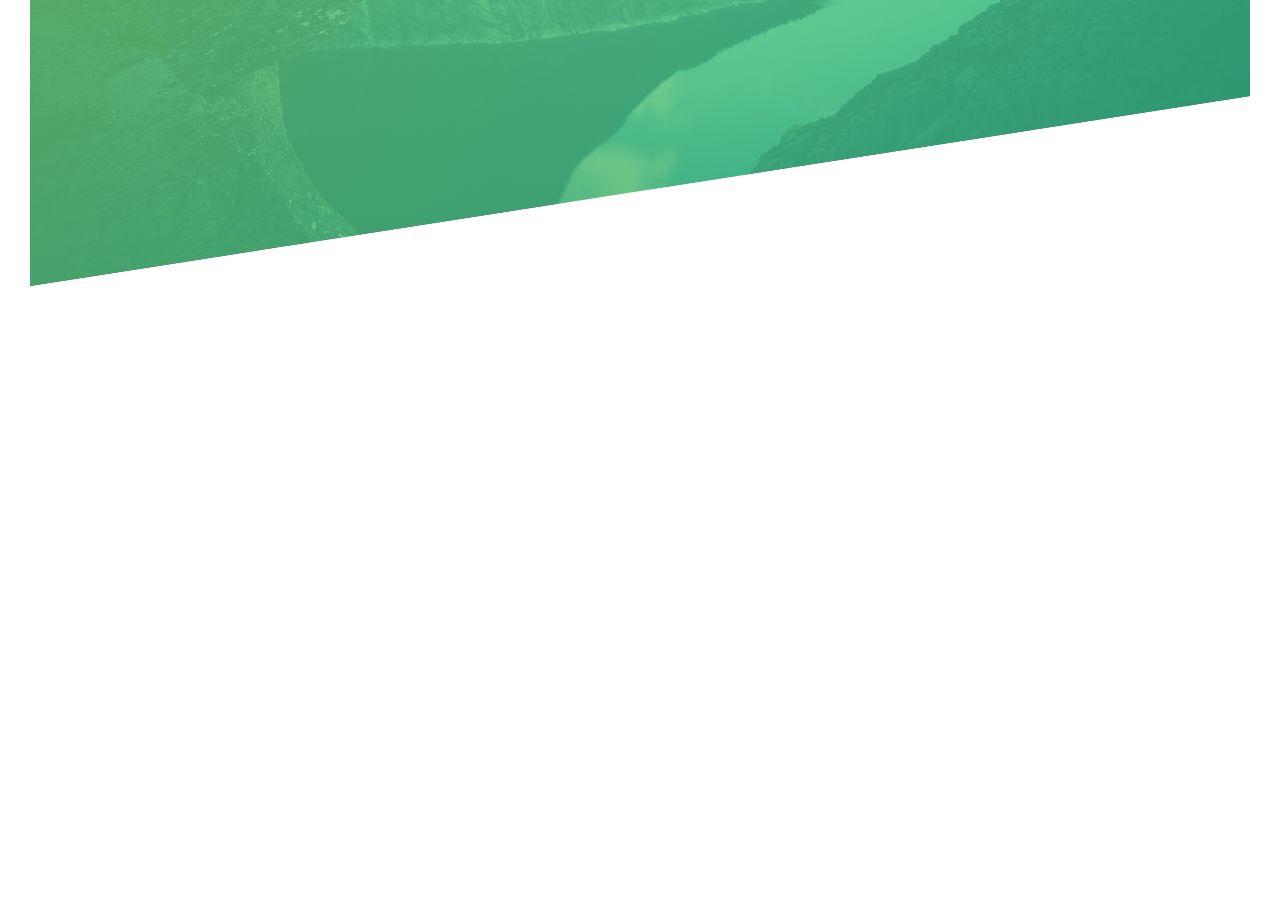
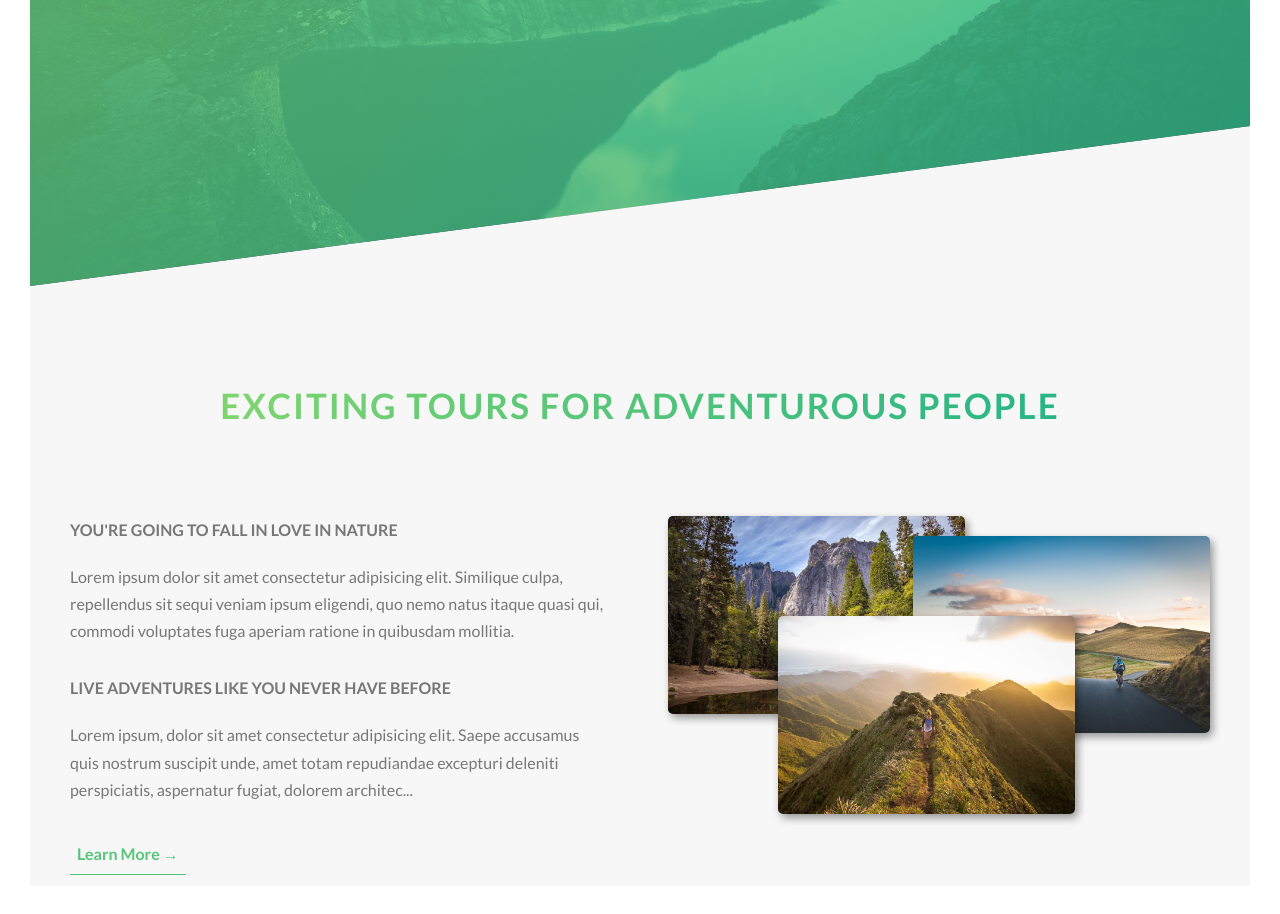
Before and after one commit to mgthihazaw/tourpage, a website: page index.html in a window 1280 px wide. Shown: the part 504-1418 px from the top of the page. Before the commit the page ends 820 px from the top, so only its background shows below. Drawn offline with Linux system fonts and the light colour scheme.

Commit message:
add section-about

```diff
--- a/index.html
+++ b/index.html
@@ -29,6 +29,37 @@
         <a href="#" class="btn btn--white btn--animated">discover our tours</a>
       </div>
     </div>
+
+    <main>
+      <div class="section-about">
+        <div class="u-text-center m-b-8">
+          <h2 class="heading-secondary ">
+            Exciting tours for adventurous people
+          </h2>
+        </div>
+        <div class="row">
+          <div class="col-1-of-2">
+            <h3 class="heading-tertiary m-b-2">You're going to fall in love in nature</h3>
+            <p class="paragraph">
+              Lorem ipsum dolor sit amet consectetur adipisicing elit. Similique culpa, repellendus sit sequi veniam ipsum eligendi, quo nemo natus itaque quasi qui, commodi voluptates fuga aperiam ratione in quibusdam mollitia.
+            </p>
+
+            <h3 class="heading-tertiary m-b-2">Live adventures like you never have before</h3>
+            <p class="paragraph">
+              Lorem ipsum, dolor sit amet consectetur adipisicing elit. Saepe accusamus quis nostrum suscipit unde, amet totam repudiandae excepturi deleniti perspiciatis, aspernatur fugiat, dolorem architec...
+            </p>
+            <a href="#" class="btn-text">Learn More &rarr;</a>
+          </div>
+          <div class="col-1-of-2">
+            <div class="composition">
+              <img src="img/nat-1-large.jpg" alt="photo1" class="composition__photo composition__photo--p1">
+              <img src="img/nat-2-large.jpg" alt="photo2" class="composition__photo composition__photo--p2">
+              <img src="img/nat-3-large.jpg" alt="photo3" class="composition__photo composition__photo--p3">
+            </div>
+          </div>
+        </div>
+      </div>
+    </main>
 
     <!-- <section class="grid-test">
       <div class="row">
--- a/sass/abstracts/_variables.scss
+++ b/sass/abstracts/_variables.scss
@@ -1,5 +1,6 @@
 //Color
 $grey: #777;
+$grey-light-1:#f7f7f7;
 $white: #fff;
 $black: #000;
 $primary: #55c57a;
@@ -10,3 +11,6 @@ $dark-primary: #28b485;
 $grid-width:114rem;
 $v-gutter:8rem;
 $h-gutter: 6rem;
+
+//Font
+$default-font-size : 1.6rem;
--- a/sass/base/_typography.scss
+++ b/sass/base/_typography.scss
@@ -25,3 +25,34 @@
       animation-timing-function: ease-out;
     }
   }
+  .heading-secondary{
+    font-size :3.5rem;
+    text-transform:uppercase;
+    font-weight:700;
+    display:inline-block;
+    //text gradient color
+    background-image:linear-gradient(to right,$light-primary,$dark-primary);
+    -webkit-background-clip: text;
+    color:transparent;
+    letter-spacing:0.2rem;
+    transition: all 0.2s;
+
+    &:hover{
+      transform:skewY(2deg) skewX(15deg) scale(1.1);
+      text-shadow: 0.2rem 0.4rem 2rem rgba($black,0.4);
+    }
+
+  }
+
+  .heading-tertiary{
+    font-size : $default-font-size;
+    font-weight:700;
+    text-transform : uppercase;
+  }
+  .paragraph{
+    font-size: $default-font-size;
+
+    &:not(:last-child){
+      margin-bottom:3rem;
+    }
+  }
--- a/sass/base/_utilities.scss
+++ b/sass/base/_utilities.scss
@@ -0,0 +1,12 @@
+.u-text-center{
+    text-align:center;
+}
+.m-b-8{
+    margin-bottom: 8rem;
+}
+.m-b-2{
+    margin-bottom: 2rem;
+}
+.m-b-4{
+    margin-bottom: 4rem;
+}
--- a/sass/components/_buttons.scss
+++ b/sass/components/_buttons.scss
@@ -46,4 +46,30 @@
       z-index: -1;
       transition: all 0.1s;
     }
+
+
   }
+  .btn-text{
+   &:link,&:visited{
+    font-size: $default-font-size;
+    border-bottom: 1px solid $primary;
+    display: inline-block;
+    padding: .7rem;
+    font-weight:700;
+    text-decoration: none;
+    color: $primary;
+    transition: all 0.3s;
+
+
+   }
+   &:hover{
+     background-color: $primary;
+     color: $white;
+     box-shadow: .2rem .5rem 1rem rgba($black, 0.3);
+     transform:translateY(-3px);
+   }
+   &:active{
+    box-shadow: .1rem .3rem 0.7rem rgba($black, 0.3);
+    transform:translateY(0);
+   }
+  }
--- /dev/null
+++ b/sass/components/_composition.scss
@@ -0,0 +1,35 @@
+.composition {
+    position: relative;
+  &__photo {
+    width: 55%;
+    box-shadow: .3rem .4rem .8rem rgba($black,0.4);
+    border-radius: .5rem;
+
+    position: absolute;
+    transition: all .2s;
+    outline-offset: 2rem;
+
+    &--p1 {
+        left :-0.2rem;
+        top:0;
+    }
+    &--p2 {
+        right :0;
+        top:2rem;
+    }
+    &--p3 {
+        left:20%;
+        top:10rem;
+    }
+    &:hover{
+        outline: 1.5rem solid $primary;
+        transform: scale(1.05) translateY(-.5rem);
+        box-shadow: 0 2.5rem 4rem rgba($black, .5);
+        z-index: 20;
+    }
+
+  }
+  &:hover &__photo:not(:hover) {
+    transform: scale(.95);
+}
+}
--- a/sass/layout/_grid.scss
+++ b/sass/layout/_grid.scss
@@ -1,7 +1,7 @@
 .row{
     max-width:$grid-width;
-    background-color: rgb(123, 128, 124);
-    color:black;
+    // background-color: rgb(123, 128, 124);
+    // color:black;
     margin : 0 auto;
 
 
@@ -13,7 +13,7 @@
 
     [class^="col-"]{
         float:left;
-        background-color: rgb(99, 138, 189);
+        // background-color: rgb(99, 138, 189);
         height:12rem;
         &:not(:last-child){
             margin-right: $h-gutter;
--- a/sass/layout/_header.scss
+++ b/sass/layout/_header.scss
@@ -9,7 +9,7 @@
     background-size: cover;
     background-position: top;
     /* (top-left ,top-right ,bottom-right,bottom-left)*/
-    clip-path: polygon(0 0, 100% 0, 100% 75%, 0 100%);
+    clip-path: polygon(0 0, 100% 0, 100% 75vh, 0 100%);
     position: relative;
     &__logo-box {
       position: absolute;
--- a/sass/main.scss
+++ b/sass/main.scss
@@ -8,6 +8,7 @@
 @import "base/utilities";
 
 @import "components/buttons";
+@import "components/composition";
 
 @import "layout/header";
 @import "layout/grid";
--- a/sass/pages/_home.scss
+++ b/sass/pages/_home.scss
@@ -0,0 +1,6 @@
+.section-about{
+    background-color: $grey-light-1;
+    padding: 25rem 0;
+    margin-top:-20vh;
+
+}
```
Also changed, not shown: css/style.css.
